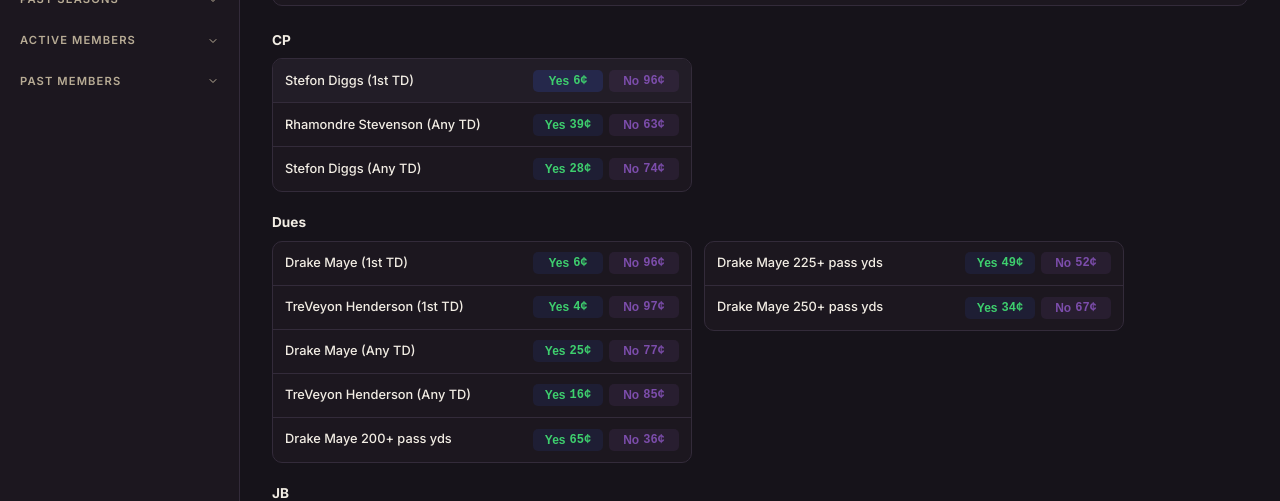
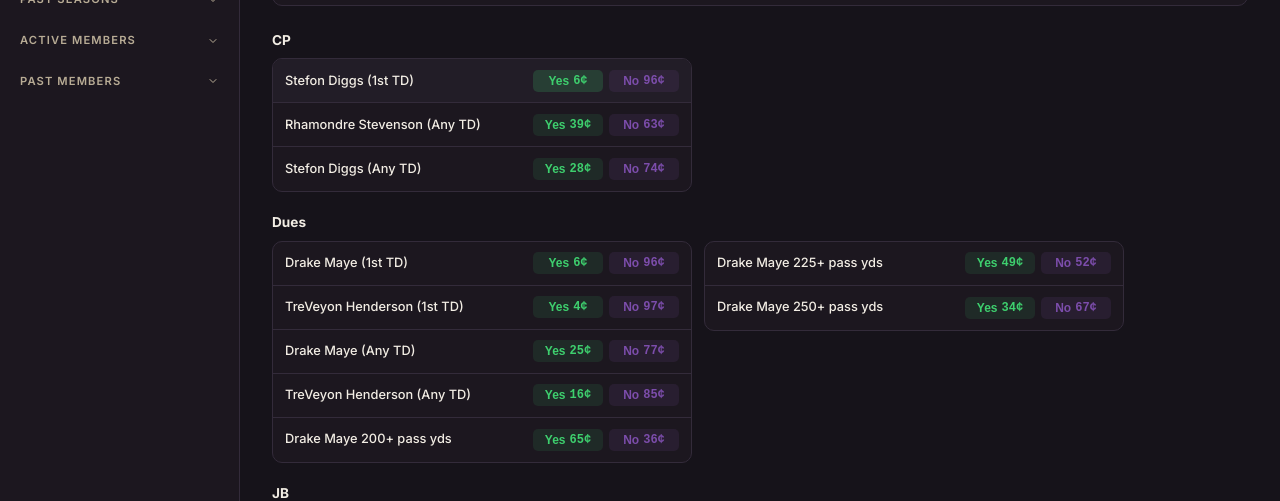
Before and after one commit to adennis4/warrior-poets, a website: page wagers.html in a window 1280 px wide. In both pictures the pointer is over the button 568 px from the left and 376 px from the top of the page. Shown: the part 296-797 px from the top of the page. Drawn offline with Linux system fonts and the light colour scheme.

Commit message:
Redesign: fix .odds-btn.yes background still using old accent-blue rgba

```diff
--- a/wagers.html
+++ b/wagers.html
@@ -179,12 +179,12 @@
     }
 
     .odds-btn.yes {
-      background: rgba(52, 89, 237, 0.1);
+      background: rgba(62, 207, 110, 0.1);
       border: none;
     }
 
     .odds-btn.yes:hover {
-      background: rgba(52, 89, 237, 0.18);
+      background: rgba(62, 207, 110, 0.18);
     }
 
     .odds-btn.no {
```
